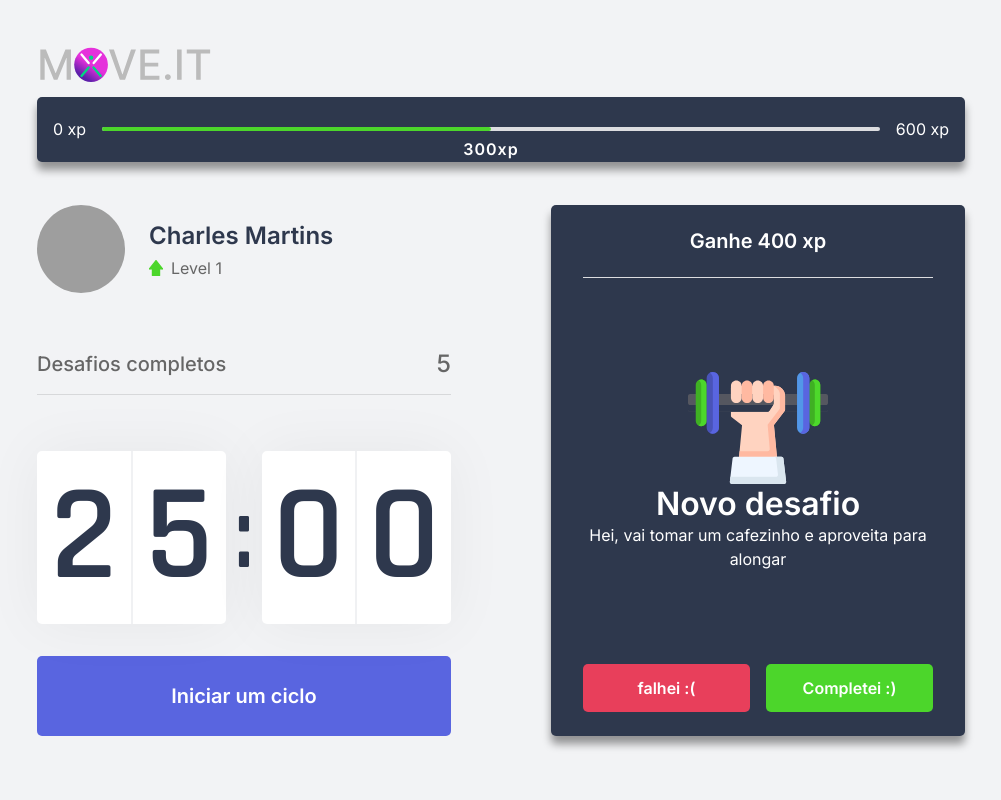
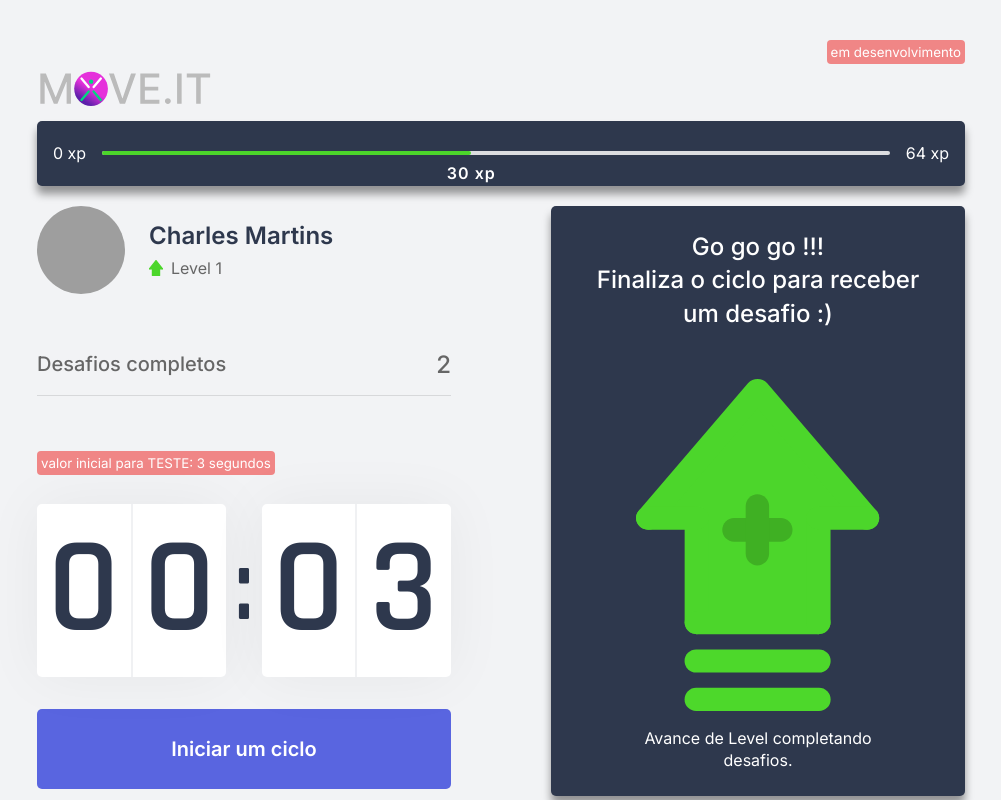
Before and after one commit to charles-mrt/nlw4-move.it, a Next.js app: page / in a window 1280 px wide. Shown: the whole page, without its empty margins (139-1140 px from the left). Built offline with nearby package versions, Linux system fonts and the light colour scheme; grey boxes are pictures that could not be loaded.

Commit message:
countdown and exercise box done

```diff
--- /dev/null
+++ b/challenges.json
@@ -0,0 +1,62 @@
+[
+   {
+      "type": "body",
+      "description": "Nem só de café vive o Dev. Estique um de seus braços com a palma da mão virada para frente e puxe os dedos para cima por 10 segundos por mão.",
+      "amount": 80
+   },
+   {
+      "type": "body",
+      "description": "Nem só de café vive o Dev. Estique seu braço contra o peito e puxe-o utilizando o outro braço por 10 segundos por braço.",
+      "amount": 60
+   },
+   {
+      "type": "body",
+      "description": "Nem só de café vive o Dev. Puxe seu pescoço com a ajuda da mão para a direita e para a esquerda, permanecendo na posição por alguns segundos.",
+      "amount": 70
+   },
+   {
+      "type": "body",
+      "description": "Nem só de café vive o Dev. Com as duas mãos na parte de trás da cabeça, leve-a para baixo, alongando a parte de trás da região.",
+      "amount": 60
+   },
+   {
+      "type": "body",
+      "description": "Nem só de café vive o Dev. Cruze as pernas e desça com as mãos esticadas em direção ao chão. Repita o movimento com a outra perna na frente.",
+      "amount": 100
+   },
+   {
+      "type": "body",
+      "description": "Nem só de café vive o Dev. Sentado, abra as pernas e tente encostar as palmas das mãos no chão, repita 3 vezes por 5 segundos.",
+      "amount": 80
+   },
+   {
+      "type": "body",
+      "description": "Nem só de café vive o Dev. Puxe o joelho de encontro ao peito e segure, troque de perna após 10 segundos.",
+      "amount": 50
+   },
+   {
+      "type": "body",
+      "description": "Nem só de café vive o Dev. Sentado, cruze uma perna e incline seu tronco à frente, troque de perna após 10 segundos.",
+      "amount": 80
+   },
+   {
+      "type": "eye",
+      "description": "Sentado, feche os olhos e cubra-os com as palmas da mão durante 2 minutos, depois abra normalmente.",
+      "amount": 90
+   },
+   {
+      "type": "eye",
+      "description": "Em algum ambiente aberto, olhe o mais longe que puder em quatro direções por 3s, mexa apenas os olhos. Repita 3 vezes.",
+      "amount": 140
+   },
+   {
+      "type": "eye",
+      "description": "Usando os polegares, massage a área abaixo das sobrancelhas em movimentos circulares por 15 segundos.",
+      "amount": 70
+   },
+   {
+      "type": "body",
+      "description": "Nem só de café vive o Dev. Em pé, gire a cintura o máximo que puder para a esquerda, segure por cinco segundos. Repita para a direita.",
+      "amount": 90
+   }
+]
--- a/src/components/ChallengeBox.tsx
+++ b/src/components/ChallengeBox.tsx
@@ -1,26 +1,29 @@
+import { useContext } from 'react';
+import { ChallengesContext } from '../contexts/ChallengesContext';
 import styles from '../styles/components/ChallengeBox.module.css'
 
 export function ChallengeBox() {
 
-   const hasActiveChallenge = true;
+   const {activeChallenge, resetChallenge} = useContext(ChallengesContext);
 
    return (
       <div className={styles.challengeContainer}>
 
-         {hasActiveChallenge ? (
+         {activeChallenge ? (
             <div className={styles.challengeActive}>
-               <header>Ganhe 400 xp</header>
+               <header>ganhe {activeChallenge.amount} xp</header>
 
                <main>
-                  <img src="icons/body.svg"/>
+                  <img src={`icons/${activeChallenge.type}.svg`}/>
                   <strong> Novo desafio </strong>
-                  <p> Hei, vai tomar um cafezinho e aproveita para alongar</p>
+                  <p> {activeChallenge.description}</p>
                </main>
 
                <footer>
                   <button
                      type="button"
                      className={styles.challengeFailedButton}
+                     onClick={resetChallenge}
                   >
                      falhei :(
                   </button>
--- a/src/components/CompletedChallenges.tsx
+++ b/src/components/CompletedChallenges.tsx
@@ -1,10 +1,14 @@
+import { useContext } from 'react';
+import { ChallengesContext } from '../contexts/ChallengesContext';
 import styles from '../styles/components/CompletedChallenges.module.css';
+
 export function CompletedChallenges() {
+    const { challengesCompleted } = useContext(ChallengesContext);
     return(
 
         <div className={ styles.completedChallengesContainer } >
             <span> Desafios completos </span>
-            <span>5</span>
+            <span>{challengesCompleted}</span>
         </div>
 
     );
--- a/src/components/Countdown.tsx
+++ b/src/components/Countdown.tsx
@@ -1,11 +1,16 @@
-import { useState, useEffect } from 'react';
+import { useState, useEffect, useContext } from 'react';
+import { ChallengesContext } from '../contexts/ChallengesContext';
 import styles from '../styles/components/Countdown.module.css';
 
 let countdownTimeout: NodeJS.Timeout;
 
 export function Countdown() {
+    // StartTime 25 minutes = 0.25
+    // StartTime 3 seconds = 0.05
+    const startTime = 0.05 * 60;
+    const { startNewChallenge } = useContext(ChallengesContext);
 
-    const [time, setTime] = useState(25 * 60);
+    const [time, setTime] = useState(startTime);
     const [isActive, setIsActive] = useState(false);
     const [hasFinished, setHasFinished] = useState(false);
 
@@ -27,7 +32,7 @@ export function Countdown() {
     function resetCountdown() {
         clearTimeout(countdownTimeout)
         setIsActive(false);
-        setTime(25 * 60)
+        setTime(startTime)
     }
 
     useEffect(() => {
@@ -39,11 +44,17 @@ export function Countdown() {
         } else if (isActive && time === 0) {
             setHasFinished(true);
             setIsActive(false);
+            startNewChallenge();
         }
     }, [isActive, time])
 
     return (
         <div>
+            <div>
+                <p className={styles.alert}><small>valor inicial para TESTE: {startTime} segundos</small></p>
+
+            </div>
+
             <div className={styles.countdownContainer}>
 
                 <div>
--- a/src/components/ExperienceBar.tsx
+++ b/src/components/ExperienceBar.tsx
@@ -1,22 +1,27 @@
+import {useContext} from 'react';
+import { ChallengesContext } from '../contexts/ChallengesContext';
 import styles from '../styles/components/ExperienceBar.module.css';
 
 export function ExperienceBar() {
+
+    const { currentExperience , experienceToNextLevel} = useContext(ChallengesContext);
+    const percentToNextLevel = Math.round( currentExperience * 100 ) / experienceToNextLevel;
 
     return(
         <header className={ styles.experienceBar }>
             <span>0 xp</span>
 
             <div>
-                <div style={{ width: '50%' }} />
+                <div style={{ width: `${percentToNextLevel}%` }} />
                 <span
                     className={ styles.currentExperience }
-                    style={{ left: '50%' }}
+                    style={{ left: `${percentToNextLevel}%` }}
                 >
-                    300xp
+                    {currentExperience} xp
                 </span>
             </div>
 
-            <span>600 xp</span>
+            <span>{experienceToNextLevel} xp</span>
         </header>
     );
 
--- a/src/components/MainLogo.tsx
+++ b/src/components/MainLogo.tsx
@@ -3,8 +3,11 @@ import styles from '../styles/components/MainLogo.module.css';
 export function MainLogo() {
 
     return (
-        <div className={ styles.mainLogo }>
-            <img src="/assets/logo.svg" alt="MoveIT" className={styles.logo}/>
-        </div>
+        <>
+            <p className={styles.alertDevelopment}><small>em desenvolvimento</small></p>
+            <div className={ styles.mainLogo }>
+                <img src="/assets/logo.svg" alt="MoveIT" className={styles.logo}/>
+            </div>
+        </>
     );
 }
--- /dev/null
+++ b/src/contexts/ChallengesContext.tsx
@@ -0,0 +1,78 @@
+import {createContext, useState, ReactNode} from 'react';
+
+import challenges from '../../challenges.json';
+
+
+interface Challenge {
+   type: 'body' | 'eye';
+   description: string;
+   amount: number;
+}
+
+interface ChallengesContextData {
+   level: number;
+   currentExperience: number;
+   experienceToNextLevel: number;
+   challengesCompleted: number;
+   activeChallenge: Challenge;
+   levelUp: () => void;
+   startNewChallenge: () => void;
+   resetChallenge: () => void;
+}
+
+
+/* component typing */
+interface ChallengesProviderProps {
+   children: ReactNode;
+}
+
+
+export const ChallengesContext = createContext({} as ChallengesContextData)
+
+
+export function ChallengesProvider( {children}:ChallengesProviderProps ) {
+
+   const [level, setLevel] = useState(1);
+   const [currentExperience, setCurrentExperience] = useState(30);
+   const [challengesCompleted,setchallengesCompleted] = useState(2);
+   const [activeChallenge, setActiveChallenge] = useState(null)
+
+   /* calculation of the next level of experience based on potentiation
+      (level + 1 ) * level Dificult, square Power)
+   */
+   const experienceToNextLevel = Math.pow(( level + 1 ) * 4, 2 )
+
+   function levelUp(){
+      setLevel(level + 1);
+   }
+
+   /* get challenges randomly */
+   function startNewChallenge() {
+      const randomChallengesIndex = Math.floor(Math.random() * challenges.length)
+      const challenge = challenges[randomChallengesIndex]
+
+      setActiveChallenge(challenge)
+   }
+
+   /* reset challenge if user failed */
+   function resetChallenge() {
+      setActiveChallenge(null);
+   }
+
+   return(
+      <ChallengesContext.Provider
+       value={{
+         level,
+         currentExperience,
+         challengesCompleted,
+         experienceToNextLevel,
+         levelUp,
+         startNewChallenge,
+         activeChallenge,
+         resetChallenge,
+       }}
+      >
+         {children}
+      </ChallengesContext.Provider>
+   );
+}
--- a/src/pages/_app.tsx
+++ b/src/pages/_app.tsx
@@ -1,8 +1,15 @@
 import '../styles/globals.css';
 
+import { ChallengesProvider } from '../contexts/ChallengesContext';
 
 function MyApp({ Component, pageProps }) {
-  return <Component {...pageProps} />
+
+  return(
+    <ChallengesProvider>
+      <Component {...pageProps} />
+    </ChallengesProvider>
+  )
+
 }
 
 export default MyApp
--- a/src/styles/components/ChallengeBox.module.css
+++ b/src/styles/components/ChallengeBox.module.css
@@ -100,7 +100,7 @@
    background: var(--red);
 }
 .challengeActive footer button.challengeSucceededButton{
-   background: var(--green);
+   background: var(--green-light);
 }
 
 .challengeActive footer button:hover {
--- a/src/styles/components/Countdown.module.css
+++ b/src/styles/components/Countdown.module.css
@@ -76,3 +76,15 @@
     cursor: not-allowed;
     border-bottom: 2px solid var(--green);
 }
+
+
+/* for test */
+.alert {
+    margin: 0 0 2rem 0;
+}
+.alert small {
+    background: #f08686;
+    color: white;
+    padding: 4px;
+    border-radius: 4px;
+}
--- a/src/styles/components/MainLogo.module.css
+++ b/src/styles/components/MainLogo.module.css
@@ -15,3 +15,16 @@
         width: 15rem;
     }
 }
+
+
+/*alert */
+.alertDevelopment {
+    display: flex;
+    justify-content: flex-end;
+}
+.alertDevelopment small{
+   background:#f08686;
+   color: #fff;
+   padding: 4px;
+   border-radius: 4px;
+}
--- a/src/styles/globals.css
+++ b/src/styles/globals.css
@@ -14,6 +14,7 @@
     --title: #2e384d;
     --red: #e83f5b;
     --green: #4cd62b;
+    --green-light: #2ecc71;
     --blue: #5965e0;
     --blue-dark: #4953b8;
     --blue-twitter: #2aa9e0;
```
